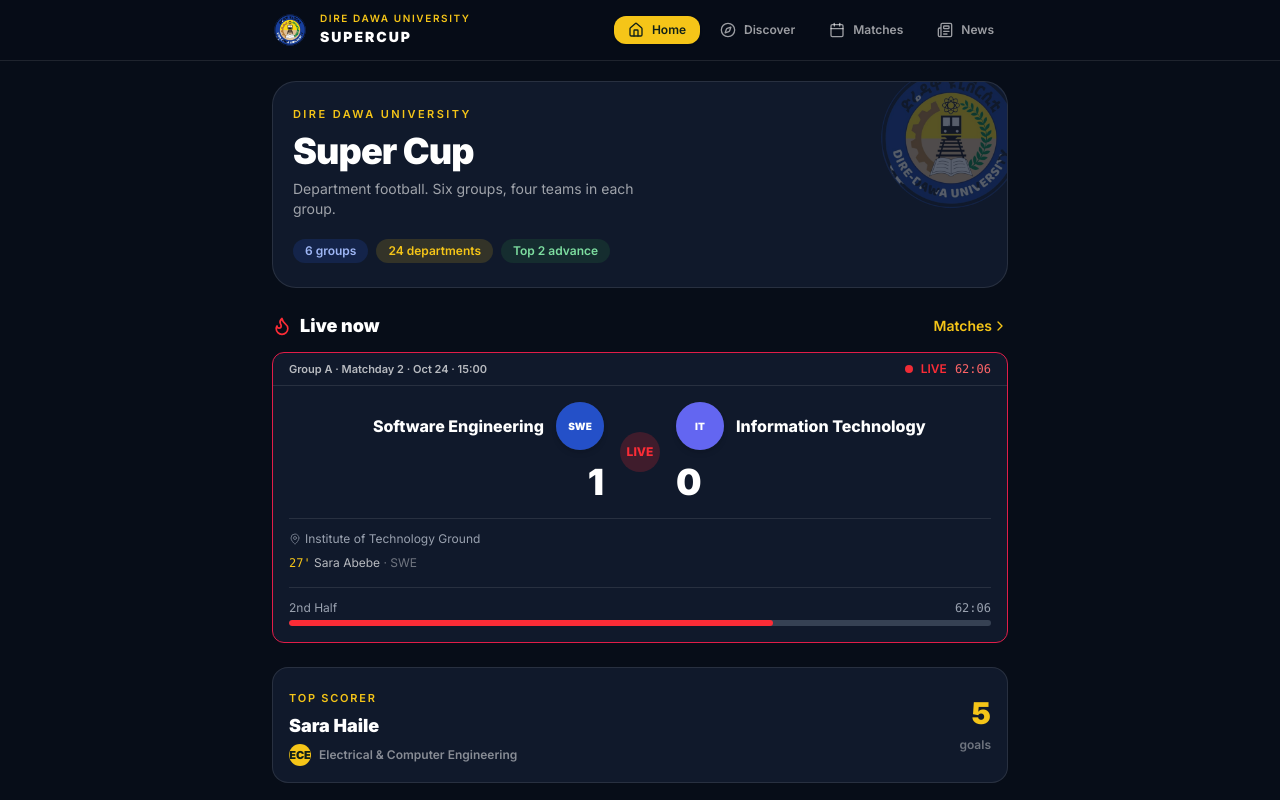
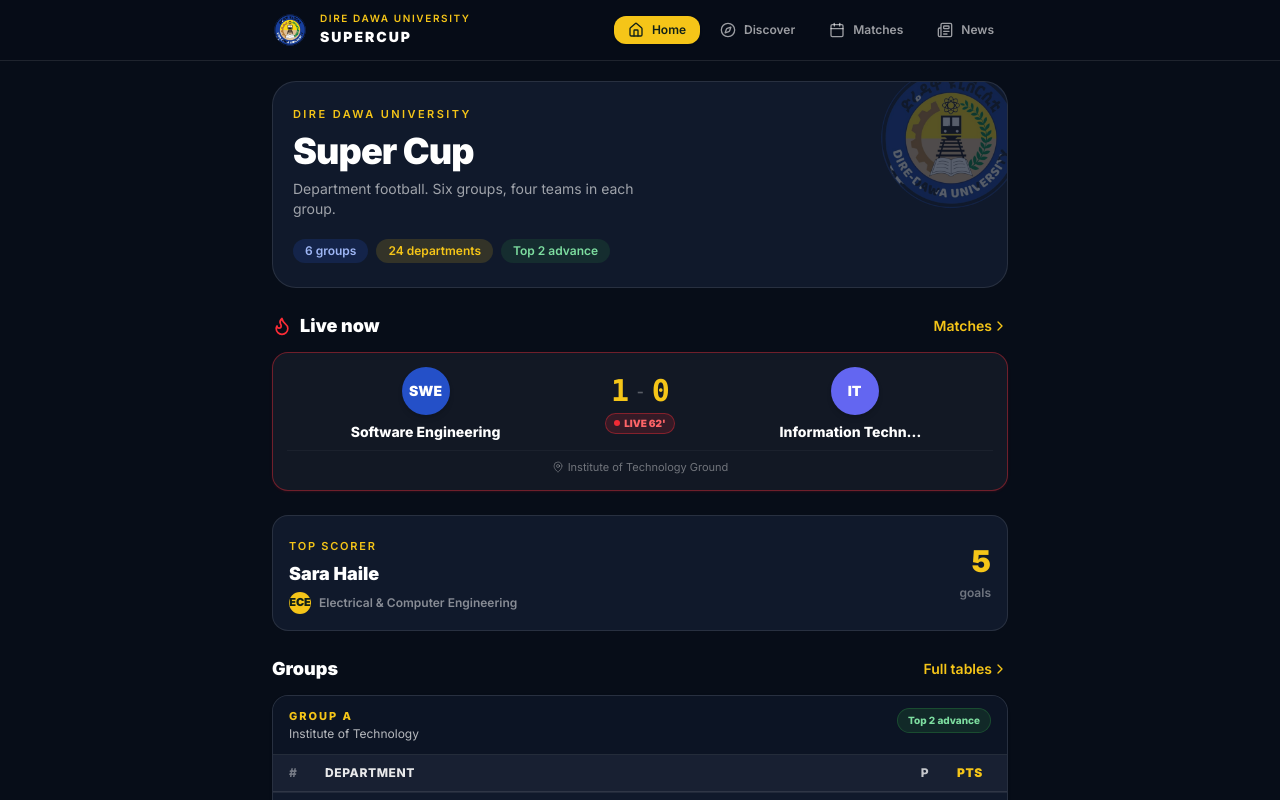
Before and after one commit to EthiopianPL/DDU-SUPER-CUP, a React (Vite) app: page / in a window 1280 px wide. Shown: the top 800 px of the page. Built offline with nearby package versions, Linux system fonts and the light colour scheme.

Commit message:
feat: add core components, pages, and supercup data for league website

```diff
--- a/src/app/components/BottomNav.tsx
+++ b/src/app/components/BottomNav.tsx
@@ -7,8 +7,8 @@
 
   const navItems = [
     { id: 'home', label: 'Home', icon: Home, path: '/' },
+    { id: 'matches', label: 'Matches', icon: Calendar, path: '/matches' },
     { id: 'discover', label: 'Discover', icon: Compass, path: '/discover' },
-    { id: 'matches', label: 'Matches', icon: Calendar, path: '/matches' },
     { id: 'news', label: 'News', icon: Newspaper, path: '/news' },
   ];
 
--- a/src/app/components/MatchCard.tsx
+++ b/src/app/components/MatchCard.tsx
@@ -1,8 +1,7 @@
-// src/app/components/MatchCard.tsx
 import { useState, useEffect } from 'react';
 import { useNavigate } from 'react-router';
 import { MapPin } from 'lucide-react';
-import { formatKickoff, getDepartment, getFixture, goalEvents } from '../../data/supercup';
+import { formatKickoff, getFixture } from '../../data/supercup';
 
 interface Team {
   id: string | number;
@@ -12,7 +11,7 @@
   logo_url?: string;
 }
 
-interface MatchCardProps {
+export interface MatchCardProps {
   id: string;
   homeTeam: Team;
   awayTeam: Team;
@@ -25,6 +24,7 @@
   matchMinute?: number;
   matchSecond?: number;
   injuryTime?: number;
+  variant?: 'card' | 'row';
 }
 
 export function MatchCard({
@@ -38,36 +38,26 @@
   stadium,
   matchMinute = 0,
   matchSecond = 0,
-  injuryTime = 0
+  injuryTime = 0,
 }: MatchCardProps) {
   const navigate = useNavigate();
   const [currentMinute, setCurrentMinute] = useState(matchMinute);
-  const [currentSecond, setCurrentSecond] = useState(matchSecond);
-  const [currentHalf, setCurrentHalf] = useState<'first' | 'second'>(matchMinute < 45 ? 'first' : 'second');
-  const [homeImageError, setHomeImageError] = useState(false);
-  const [awayImageError, setAwayImageError] = useState(false);
+  const [, setCurrentSecond] = useState(matchSecond);
 
-  // Update when props change (realtime updates)
+  // Sync state if props change
   useEffect(() => {
     setCurrentMinute(matchMinute);
     setCurrentSecond(matchSecond);
-    setCurrentHalf(matchMinute < 45 ? 'first' : 'second');
   }, [matchMinute, matchSecond]);
 
-  // Local timer for smooth ticking on live matches
+  // Live match second ticker
   useEffect(() => {
     if (status !== 'live') return;
 
     const interval = setInterval(() => {
-      setCurrentSecond(prev => {
+      setCurrentSecond((prev) => {
         if (prev >= 59) {
-          setCurrentMinute(m => {
-            const newMinute = m + 1;
-            if (newMinute === 45) {
-              setCurrentHalf('second');
-            }
-            return newMinute;
-          });
+          setCurrentMinute((m) => m + 1);
           return 0;
         }
         return prev + 1;
@@ -77,51 +67,25 @@
     return () => clearInterval(interval);
   }, [status]);
 
-  const formatTime = () => {
-    let displayMinute = currentMinute;
-    let displayExtra = '';
-
-    // Add injury time only after 45 minutes
-    if (currentMinute >= 45 && injuryTime > 0) {
-      displayExtra = ` +${injuryTime}`;
-    }
-
-    if (currentMinute >= 90) {
-      return 'FT';
-    }
-    if (currentMinute === 45) {
-      return `HT${displayExtra}`;
-    }
-
-    return `${displayMinute}:${currentSecond.toString().padStart(2, '0')}${displayExtra}`;
-  };
-
-  const getProgressPercentage = () => {
-    if (currentMinute >= 90) return 100;
-    return (currentMinute / 90) * 100;
-  };
-
   const fixture = getFixture(id);
-  const events = fixture ? goalEvents(fixture) : [];
-  const detailLine = fixture
-    ? `Group ${fixture.group} · Matchday ${fixture.matchday} · ${formatKickoff(fixture.date, fixture.time)} · ${fixture.time}`
-    : time;
+  const venue = stadium ?? fixture?.stadium ?? 'DDU Campus Pitch';
+  const kickoffTime = fixture?.time ?? time ?? '15:00';
+  const matchDate = fixture?.date ?? '';
 
   const handleClick = () => {
     navigate(`/match/${id}`);
   };
 
-  const handleTeamClick = (e: React.MouseEvent | React.KeyboardEvent, teamId: string | number) => {
-    e.stopPropagation();
-    navigate(`/team/${teamId}`);
-  };
+  const isLive = status === 'live';
+  const isFinished = status === 'finished';
+  const isUpcoming = status === 'upcoming';
 
-  // Get the current display time for live matches
-  const liveDisplay = status === 'live' ? formatTime() : null;
-  const progressPercentage = status === 'live' ? getProgressPercentage() : 0;
+  const formattedLiveTime = `${currentMinute}'${currentMinute >= 45 && injuryTime > 0 ? ` +${injuryTime}` : ''}`;
 
   return (
     <div
+      role="button"
+      tabIndex={0}
       onClick={handleClick}
       onKeyDown={(event) => {
         if (event.key === 'Enter' || event.key === ' ') {
@@ -129,165 +93,103 @@
           handleClick();
         }
       }}
-      role="button"
-      tabIndex={0}
-      aria-label={`Match details: ${homeTeam.name} vs ${awayTeam.name}`}
-      className="rounded-xl overflow-hidden transition-all hover:scale-[1.01] active:scale-[0.99] cursor-pointer group focus-visible:outline-none focus-visible:ring-2 focus-visible:ring-[#f5c518] focus-visible:ring-offset-2 focus-visible:ring-offset-[#070d18]"
-      style={{
-        background: '#10192b',
-        border: status === 'live' ? '1px solid #e11d48' : '1px solid rgba(255, 255, 255, 0.08)',
-      }}
+      aria-label={`${isLive ? `Live match ${formattedLiveTime}` : isFinished ? 'Finished match' : 'Upcoming match'}: ${homeTeam.name} ${isUpcoming ? 'vs' : `${homeScore ?? 0} - ${awayScore ?? 0}`} ${awayTeam.name}. View match details.`}
+      className={`group relative overflow-hidden rounded-2xl border bg-[#121824] p-3.5 transition-all hover:border-white/20 hover:bg-[#161f30] active:scale-[0.99] cursor-pointer focus-visible:outline-none focus-visible:ring-2 focus-visible:ring-[#f5c518] focus-visible:ring-offset-2 focus-visible:ring-offset-[#070d18] ${
+        isLive ? 'border-red-500/40 shadow-sm shadow-red-500/10' : 'border-white/[0.08] shadow-sm'
+      }`}
     >
-      {/* Status Bar */}
-      <div className="flex items-center justify-between gap-3 px-4 py-2 border-b border-white/10">
-        <p className="text-[11px] font-semibold text-white/70">{detailLine}</p>
-        <div className="flex shrink-0 items-center gap-2">
-          {status === 'live' && (
+      {/* Three Horizontally Arranged Zones: Left (Home) · Center (Score/Time) · Right (Away) */}
+      <div className="grid grid-cols-[1fr_auto_1fr] items-center gap-2 sm:gap-4">
+        {/* Left Zone — Home Team */}
+        <div className="flex flex-col items-center justify-center text-center min-w-0">
+          {/* Circular Badge (40–48px) */}
+          <div
+            className="flex h-10 w-10 sm:h-12 sm:w-12 shrink-0 items-center justify-center rounded-full font-black text-xs sm:text-sm shadow-md transition-transform group-hover:scale-105"
+            style={{
+              background: homeTeam.color,
+              color: homeTeam.color.toLowerCase() === '#f5c518' ? '#102018' : '#ffffff',
+            }}
+          >
+            {homeTeam.short_name || homeTeam.name.charAt(0)}
+          </div>
+          {/* Department Name Centered Directly Below */}
+          <span
+            className="mt-2 block max-w-[110px] sm:max-w-[150px] truncate text-xs font-bold leading-tight text-white group-hover:text-[#f5c518] sm:text-sm transition-colors"
+            title={homeTeam.name}
+          >
+            {homeTeam.name}
+          </span>
+        </div>
+
+        {/* Center Zone — Match Details (Score / Kickoff Time / Status) */}
+        <div className="flex min-w-[85px] sm:min-w-[120px] shrink-0 flex-col items-center justify-center text-center">
+          {isLive || isFinished ? (
             <>
-              <div className="w-2 h-2 bg-red-500 rounded-full animate-pulse" />
-              <span className="text-red-500 text-xs font-semibold">LIVE</span>
-              <span className="text-red-400 text-xs font-mono">{liveDisplay}</span>
+              {/* Prominent Score in Tournament Gold Accent */}
+              <div className="flex items-center justify-center gap-1.5 font-mono text-2xl font-black tracking-tight text-[#f5c518] sm:text-3xl">
+                <span>{homeScore ?? 0}</span>
+                <span className="text-lg font-normal text-white/30 sm:text-xl">-</span>
+                <span>{awayScore ?? 0}</span>
+              </div>
+
+              {/* Status beneath score */}
+              {isLive ? (
+                <span className="mt-1 inline-flex items-center gap-1 rounded-full border border-red-500/40 bg-red-500/15 px-2 py-0.5 text-[10px] font-black text-red-400">
+                  <span className="h-1.5 w-1.5 rounded-full bg-red-500 animate-pulse" />
+                  LIVE {formattedLiveTime}
+                </span>
+              ) : (
+                <span className="mt-1 inline-flex items-center rounded-full border border-white/10 bg-white/5 px-2 py-0.5 text-[10px] font-bold uppercase tracking-wider text-white/50">
+                  FT
+                </span>
+              )}
+            </>
+          ) : (
+            <>
+              {/* Prominent Kickoff Time */}
+              <span className="font-mono text-xl font-black text-white sm:text-2xl">
+                {kickoffTime}
+              </span>
+
+              {/* VS indicator and Match date/status beneath */}
+              <div className="mt-1 flex items-center justify-center gap-1">
+                <span className="rounded bg-[#f5c518]/15 px-1.5 py-0.5 text-[9px] font-black uppercase tracking-wider text-[#f5c518]">
+                  VS
+                </span>
+                <span className="text-[10px] font-bold uppercase tracking-wider text-[#f5c518]">
+                  {matchDate ? formatKickoff(matchDate, kickoffTime) : 'Upcoming'}
+                </span>
+              </div>
             </>
           )}
-          {status === 'finished' && (
-            <span className="text-gray-400 text-xs font-semibold">FULL TIME</span>
-          )}
-          {status === 'upcoming' && (
-            <span className="text-[#9eb6f5] text-xs font-semibold">Kickoff</span>
-          )}
+        </div>
+
+        {/* Right Zone — Away Team */}
+        <div className="flex flex-col items-center justify-center text-center min-w-0">
+          {/* Circular Badge (40–48px) */}
+          <div
+            className="flex h-10 w-10 sm:h-12 sm:w-12 shrink-0 items-center justify-center rounded-full font-black text-xs sm:text-sm shadow-md transition-transform group-hover:scale-105"
+            style={{
+              background: awayTeam.color,
+              color: awayTeam.color.toLowerCase() === '#f5c518' ? '#102018' : '#ffffff',
+            }}
+          >
+            {awayTeam.short_name || awayTeam.name.charAt(0)}
+          </div>
+          {/* Department Name Centered Directly Below */}
+          <span
+            className="mt-2 block max-w-[110px] sm:max-w-[150px] truncate text-xs font-bold leading-tight text-white group-hover:text-[#f5c518] sm:text-sm transition-colors"
+            title={awayTeam.name}
+          >
+            {awayTeam.name}
+          </span>
         </div>
       </div>
 
-      {/* Match Content */}
-      <div className="p-4">
-        <div className="flex items-center justify-between gap-4">
-          {/* Home Team */}
-          <div className="flex-1 text-right">
-            <div
-              role="button"
-              tabIndex={0}
-              onClick={(e) => handleTeamClick(e, homeTeam.id)}
-              onKeyDown={(e) => {
-                if (e.key === 'Enter' || e.key === ' ') {
-                  handleTeamClick(e, homeTeam.id);
-                }
-              }}
-              className="inline-flex items-center justify-end gap-3 mb-3 hover:opacity-80 transition-opacity"
-              aria-label={`View ${homeTeam.name} squad details`}
-            >
-              <span className="text-white font-bold text-sm sm:text-base leading-tight hover:underline">{homeTeam.name}</span>
-              <div className="w-12 h-12 rounded-full overflow-hidden bg-white/10 flex items-center justify-center shadow-md shrink-0">
-                {homeTeam.logo_url && !homeImageError ? (
-                  <img
-                    src={homeTeam.logo_url}
-                    alt={homeTeam.name}
-                    className="w-full h-full object-cover"
-                    onError={() => setHomeImageError(true)}
-                  />
-                ) : (
-                  <div
-                    className="flex h-full w-full items-center justify-center px-0.5 text-center text-[10px] font-black leading-none text-white"
-                    style={{ background: homeTeam.color, color: homeTeam.color.toLowerCase() === '#f5c518' ? '#102018' : '#fff' }}
-                  >
-                    {homeTeam.short_name || homeTeam.name.charAt(0)}
-                  </div>
-                )}
-              </div>
-            </div>
-            {(status === 'live' || status === 'finished') && (
-              <div className="text-3xl sm:text-4xl font-black text-white">
-                {homeScore !== null && homeScore !== undefined ? homeScore : '-'}
-              </div>
-            )}
-          </div>
-
-          {/* VS Divider */}
-          <div className="text-center">
-            {status === 'live' ? (
-              <div className="w-10 h-10 rounded-full bg-red-500/20 flex items-center justify-center">
-                <span className="text-red-500 text-xs font-bold">LIVE</span>
-              </div>
-            ) : status === 'finished' ? (
-              <div className="text-gray-500 font-bold text-sm">FT</div>
-            ) : (
-              <div className="text-gray-500 font-bold text-sm">VS</div>
-            )}
-          </div>
-
-          {/* Away Team */}
-          <div className="flex-1 text-left">
-            <div
-              role="button"
-              tabIndex={0}
-              onClick={(e) => handleTeamClick(e, awayTeam.id)}
-              onKeyDown={(e) => {
-                if (e.key === 'Enter' || e.key === ' ') {
-                  handleTeamClick(e, awayTeam.id);
-                }
-              }}
-              className="inline-flex items-center gap-3 mb-3 hover:opacity-80 transition-opacity"
-              aria-label={`View ${awayTeam.name} squad details`}
-            >
-              <div className="w-12 h-12 rounded-full overflow-hidden bg-white/10 flex items-center justify-center shadow-md shrink-0">
-                {awayTeam.logo_url && !awayImageError ? (
-                  <img
-                    src={awayTeam.logo_url}
-                    alt={awayTeam.name}
-                    className="w-full h-full object-cover"
-                    onError={() => setAwayImageError(true)}
-                  />
-                ) : (
-                  <div
-                    className="flex h-full w-full items-center justify-center px-0.5 text-center text-[10px] font-black leading-none"
-                    style={{ background: awayTeam.color, color: awayTeam.color.toLowerCase() === '#f5c518' ? '#102018' : '#fff' }}
-                  >
-                    {awayTeam.short_name || awayTeam.name.charAt(0)}
-                  </div>
-                )}
-              </div>
-              <span className="text-white font-bold text-sm sm:text-base leading-tight hover:underline">{awayTeam.name}</span>
-            </div>
-            {(status === 'live' || status === 'finished') && (
-              <div className="text-3xl sm:text-4xl font-black text-white">
-                {awayScore !== null && awayScore !== undefined ? awayScore : '-'}
-              </div>
-            )}
-          </div>
-        </div>
-
-        {/* Live Match Progress Bar */}
-        {(stadium || events.length > 0) && (
-          <div className="mt-4 space-y-2 border-t border-white/10 pt-3">
-            {stadium && (
-              <div className="flex items-center gap-1">
-                <MapPin className="w-3 h-3 text-gray-500" />
-                <span className="text-xs text-gray-400">{stadium}</span>
-              </div>
-            )}
-            {events.map((event, index) => (
-              <p key={`${event.playerId}-${event.minute}-${index}`} className="text-xs text-white/70">
-                <span className="font-mono text-[#f5c518]">{event.minute}&apos;</span>{' '}
-                {event.playerName}
-                <span className="text-white/40"> · {getDepartment(event.teamId)?.shortName}</span>
-              </p>
-            ))}
-          </div>
-        )}
-
-        {status === 'live' && (
-          <div className="mt-4 pt-3 border-t border-white/10">
-            <div className="flex justify-between text-xs text-gray-400 mb-1">
-              <span>{currentHalf === 'first' ? '1st Half' : '2nd Half'}</span>
-              <span className="font-mono">{liveDisplay}</span>
-            </div>
-            <div className="w-full bg-gray-700 rounded-full h-1.5 overflow-hidden">
-              <div
-                className="bg-red-500 h-full rounded-full transition-all duration-1000 ease-linear"
-                style={{ width: `${progressPercentage}%` }}
-              />
-            </div>
-          </div>
-        )}
+      {/* Subtle Footer: Venue Information */}
+      <div className="mt-2.5 flex items-center justify-center border-t border-white/[0.04] pt-2 text-[10px] sm:text-[11px] text-white/40">
+        <MapPin className="mr-1 h-3 w-3 shrink-0 text-white/30" />
+        <span className="truncate">{venue}</span>
       </div>
     </div>
   );
```
